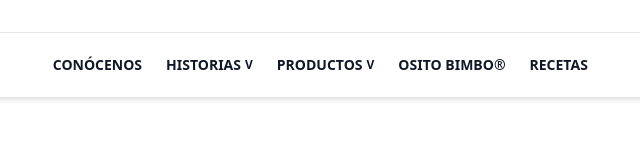
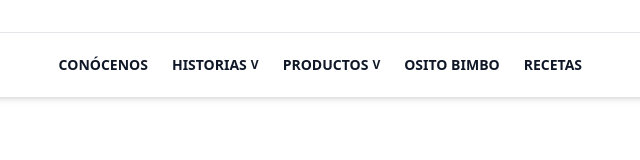
Before and after one commit to NarethWebDev/proyecto-utilizando-Tailwind-CSS-v4, a plain HTML site: page Bimbo/index.html in a window 1280 px wide. Shown: the full height of the page, 345-985 px from the left. Drawn offline with nearby package versions, Linux system fonts and the light colour scheme.

Commit message:
rectificacion del header

```diff
--- a/Bimbo/index.html
+++ b/Bimbo/index.html
@@ -46,7 +46,7 @@
                         </button>
                     </div>
 
-                    <a href="#" class="text-gray-900 hover:text-pink-600 ">OSITO BIMBO®</a>
+                    <a href="#" class="text-gray-900 hover:text-pink-600 ">OSITO BIMBO</a>
                     <a href="#" class="text-gray-900 hover:text-pink-600 ">RECETAS</a>
                 </nav>
 
```
